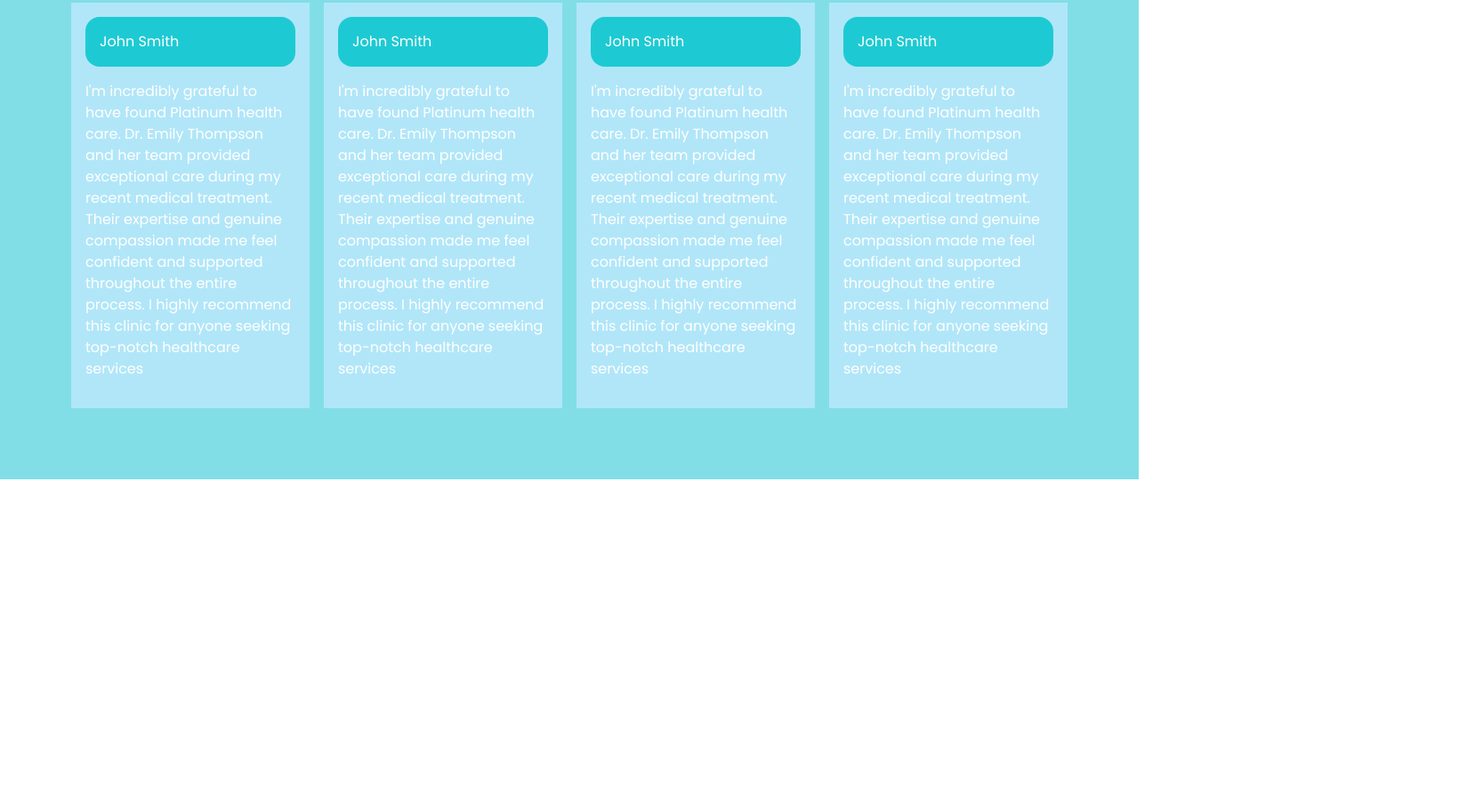
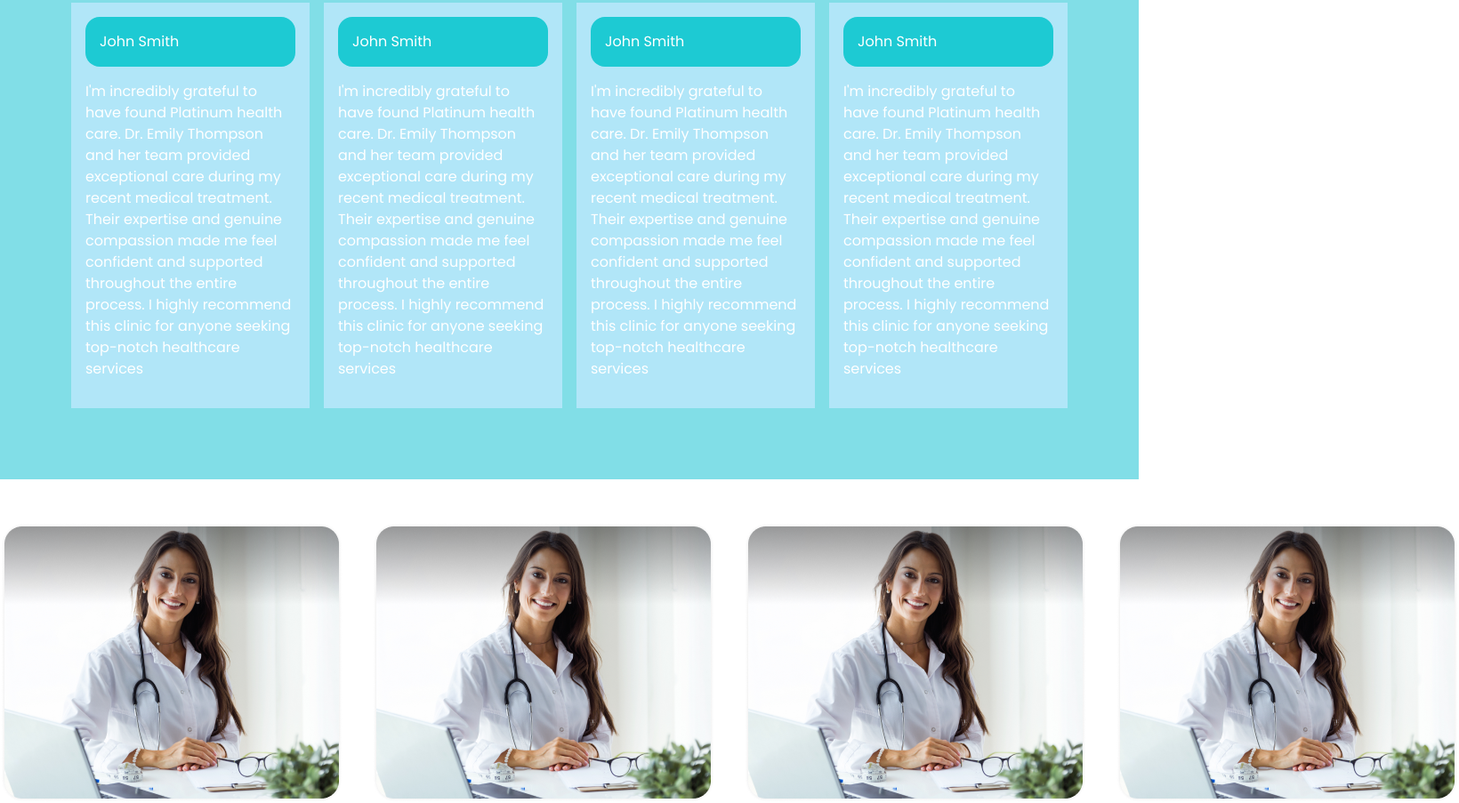
Before and after one commit to Ahalya-KT/machineTest, a plain HTML site: page index.html in a window 1280 px wide. Shown: the part 3078-3981 px from the top of the page at 89% size, 1640 px wide, since content can reach past the window. Before the commit the page ends 3617 px from the top, so only its background shows below. Drawn offline with nearby package versions, Linux system fonts and the light colour scheme.

Commit message:
cmplt machine task

```diff
--- a/index.css
+++ b/index.css
@@ -324,3 +324,9 @@
   background: #b1e6f8;
   padding: 1rem;
 }
+
+.section4 {
+  display: flex;
+  gap: 2rem;
+  padding-top: 3rem;
+}
--- a/index.html
+++ b/index.html
@@ -295,5 +295,25 @@
         </div>
       </div>
     </section>
+
+    <section>
+      <div class="section4">
+        <div>
+          <img src="./images/Rectangle 695.png" />
+        </div>
+
+        <div>
+          <img src="./images/Rectangle 695.png" />
+        </div>
+
+        <div>
+          <img src="./images/Rectangle 695.png" />
+        </div>
+
+        <div>
+          <img src="./images/Rectangle 695.png" />
+        </div>
+      </div>
+    </section>
   </body>
 </html>
```
Also changed, not shown: images/Rectangle 695.png (added).
